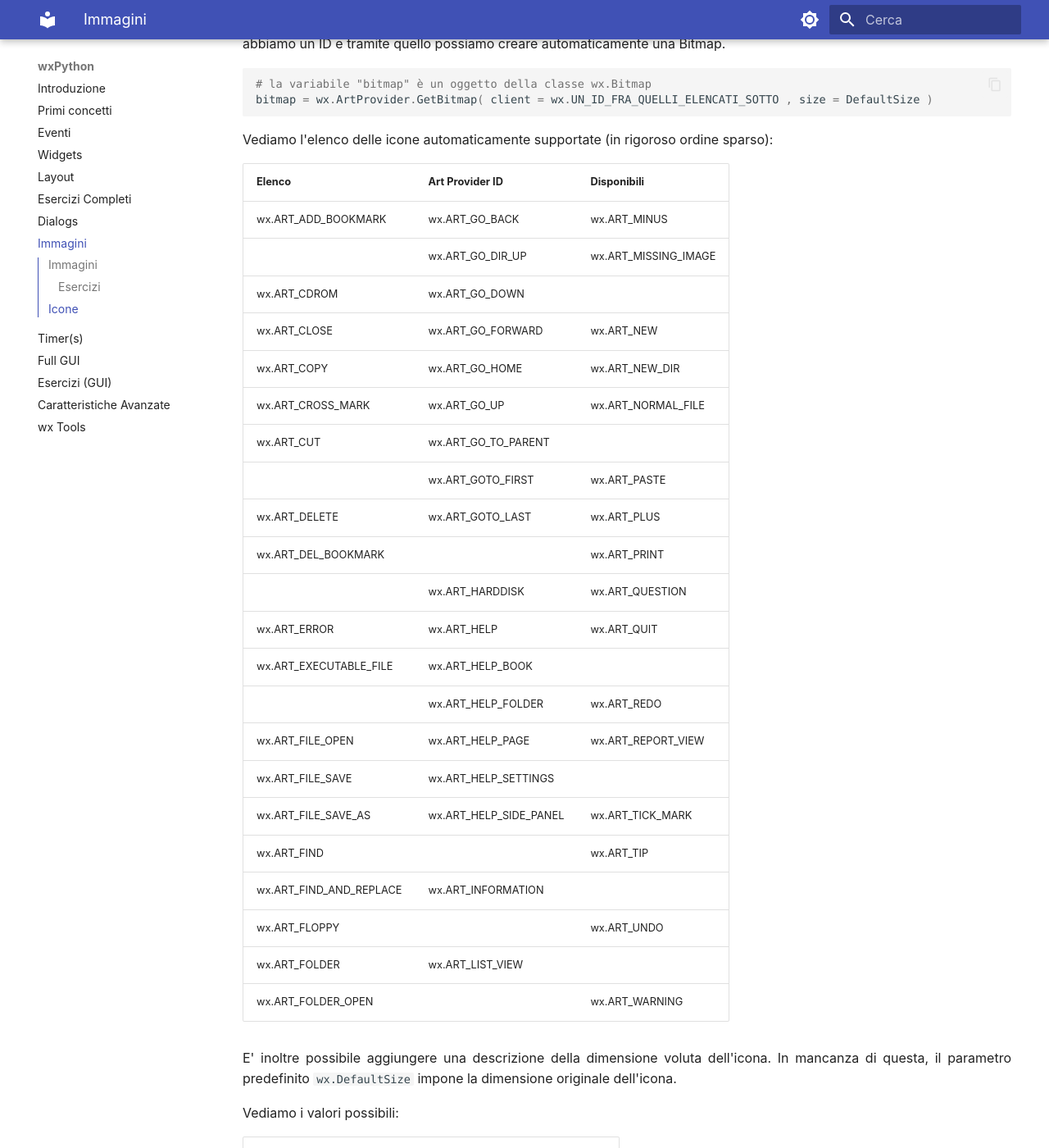
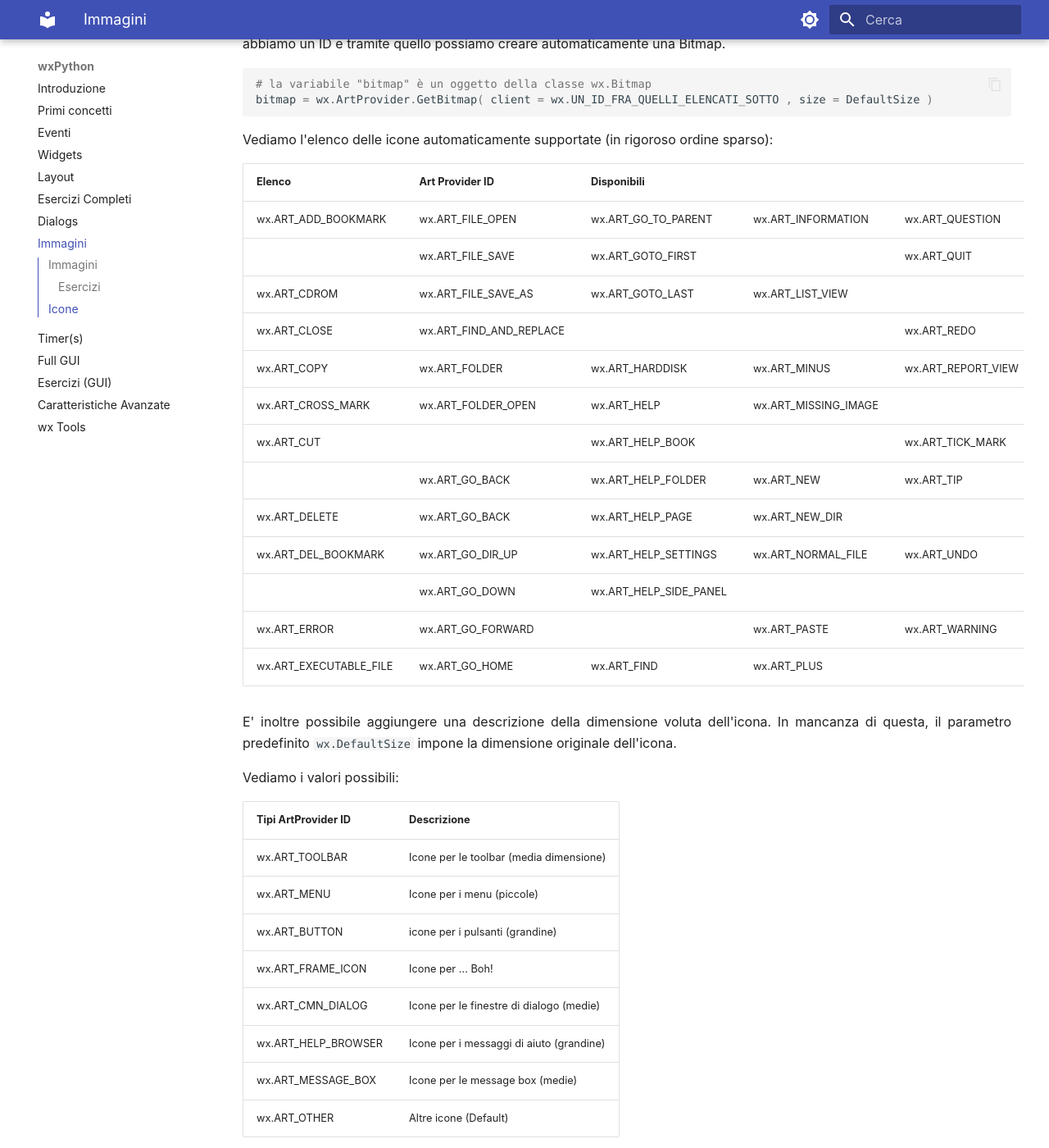
Before and after one commit to adjamhub/pyhandouts, an MkDocs documentation site: the page built from docs/wx/150_images.md, in a window 1280 px wide and 1400 px high, scrolled down 2832 px. Shown: the whole window at 82% size. Built offline with MkDocs 1.6.1 and Material for MkDocs 9.7.7, drawn with Linux system fonts in a browser that asks for light colours; emoji names are drawn with the system emoji font.

Commit message:
art icons ID ++

```diff
--- a/docs/wx/150_images.md
+++ b/docs/wx/150_images.md
@@ -130,32 +130,21 @@ bitmap = wx.ArtProvider.GetBitmap( client = wx.UN_ID_FRA_QUELLI_ELENCATI_SOTTO ,
 Vediamo l'elenco delle icone automaticamente supportate (in rigoroso ordine sparso):
 
 
-| Elenco                     | Art Provider ID          | Disponibili            |
-|----------------------------|--------------------------|------------------------|
-| wx.ART_ADD_BOOKMARK        | wx.ART_GO_BACK           | wx.ART_MINUS           |
-|                            | wx.ART_GO_DIR_UP         | wx.ART_MISSING_IMAGE   |
-| wx.ART_CDROM               | wx.ART_GO_DOWN           |                        |
-| wx.ART_CLOSE               | wx.ART_GO_FORWARD        | wx.ART_NEW             |
-| wx.ART_COPY                | wx.ART_GO_HOME           | wx.ART_NEW_DIR         |
-| wx.ART_CROSS_MARK          | wx.ART_GO_UP             | wx.ART_NORMAL_FILE     |
-| wx.ART_CUT                 | wx.ART_GO_TO_PARENT      |                        |
-|                            | wx.ART_GOTO_FIRST        | wx.ART_PASTE           |
-| wx.ART_DELETE              | wx.ART_GOTO_LAST         | wx.ART_PLUS            |
-| wx.ART_DEL_BOOKMARK        |                          | wx.ART_PRINT           |
-|                            | wx.ART_HARDDISK          | wx.ART_QUESTION        |
-| wx.ART_ERROR               | wx.ART_HELP              | wx.ART_QUIT            |
-| wx.ART_EXECUTABLE_FILE     | wx.ART_HELP_BOOK         |                        |
-|                            | wx.ART_HELP_FOLDER       | wx.ART_REDO            |
-| wx.ART_FILE_OPEN           | wx.ART_HELP_PAGE         | wx.ART_REPORT_VIEW     |
-| wx.ART_FILE_SAVE           | wx.ART_HELP_SETTINGS     |                        |
-| wx.ART_FILE_SAVE_AS        | wx.ART_HELP_SIDE_PANEL   | wx.ART_TICK_MARK       |
-| wx.ART_FIND                |                          | wx.ART_TIP             |
-| wx.ART_FIND_AND_REPLACE    | wx.ART_INFORMATION       |                        |
-| wx.ART_FLOPPY              |                          | wx.ART_UNDO            |
-| wx.ART_FOLDER              | wx.ART_LIST_VIEW         |                        |
-| wx.ART_FOLDER_OPEN         |                          | wx.ART_WARNING         |
-
-
+| Elenco                     | Art Provider ID            | Disponibili              |                        |                        |
+|----------------------------|----------------------------|--------------------------|------------------------|------------------------|
+| wx.ART_ADD_BOOKMARK        | wx.ART_FILE_OPEN           | wx.ART_GO_TO_PARENT      | wx.ART_INFORMATION     | wx.ART_QUESTION        |
+|                            | wx.ART_FILE_SAVE           | wx.ART_GOTO_FIRST        |                        | wx.ART_QUIT            |
+| wx.ART_CDROM               | wx.ART_FILE_SAVE_AS        | wx.ART_GOTO_LAST         | wx.ART_LIST_VIEW       |                        |
+| wx.ART_CLOSE               | wx.ART_FIND_AND_REPLACE    |                          |                        | wx.ART_REDO            |
+| wx.ART_COPY                | wx.ART_FOLDER              | wx.ART_HARDDISK          | wx.ART_MINUS           | wx.ART_REPORT_VIEW     |
+| wx.ART_CROSS_MARK          | wx.ART_FOLDER_OPEN         | wx.ART_HELP              | wx.ART_MISSING_IMAGE   |                        |
+| wx.ART_CUT                 |                            |  wx.ART_HELP_BOOK        |                        | wx.ART_TICK_MARK       |
+|                            | wx.ART_GO_BACK             | wx.ART_HELP_FOLDER       | wx.ART_NEW             | wx.ART_TIP             |
+| wx.ART_DELETE              | wx.ART_GO_BACK             | wx.ART_HELP_PAGE         | wx.ART_NEW_DIR         |                        |
+| wx.ART_DEL_BOOKMARK        | wx.ART_GO_DIR_UP           | wx.ART_HELP_SETTINGS     | wx.ART_NORMAL_FILE     | wx.ART_UNDO            |
+|                            | wx.ART_GO_DOWN             | wx.ART_HELP_SIDE_PANEL   |                        |                        |
+| wx.ART_ERROR               | wx.ART_GO_FORWARD          |                          | wx.ART_PASTE           | wx.ART_WARNING         |
+| wx.ART_EXECUTABLE_FILE     | wx.ART_GO_HOME             | wx.ART_FIND              | wx.ART_PLUS            |                        |
 
 
 E' inoltre possibile aggiungere una descrizione della dimensione voluta dell'icona. In mancanza di questa, il parametro predefinito `wx.DefaultSize` impone
```
